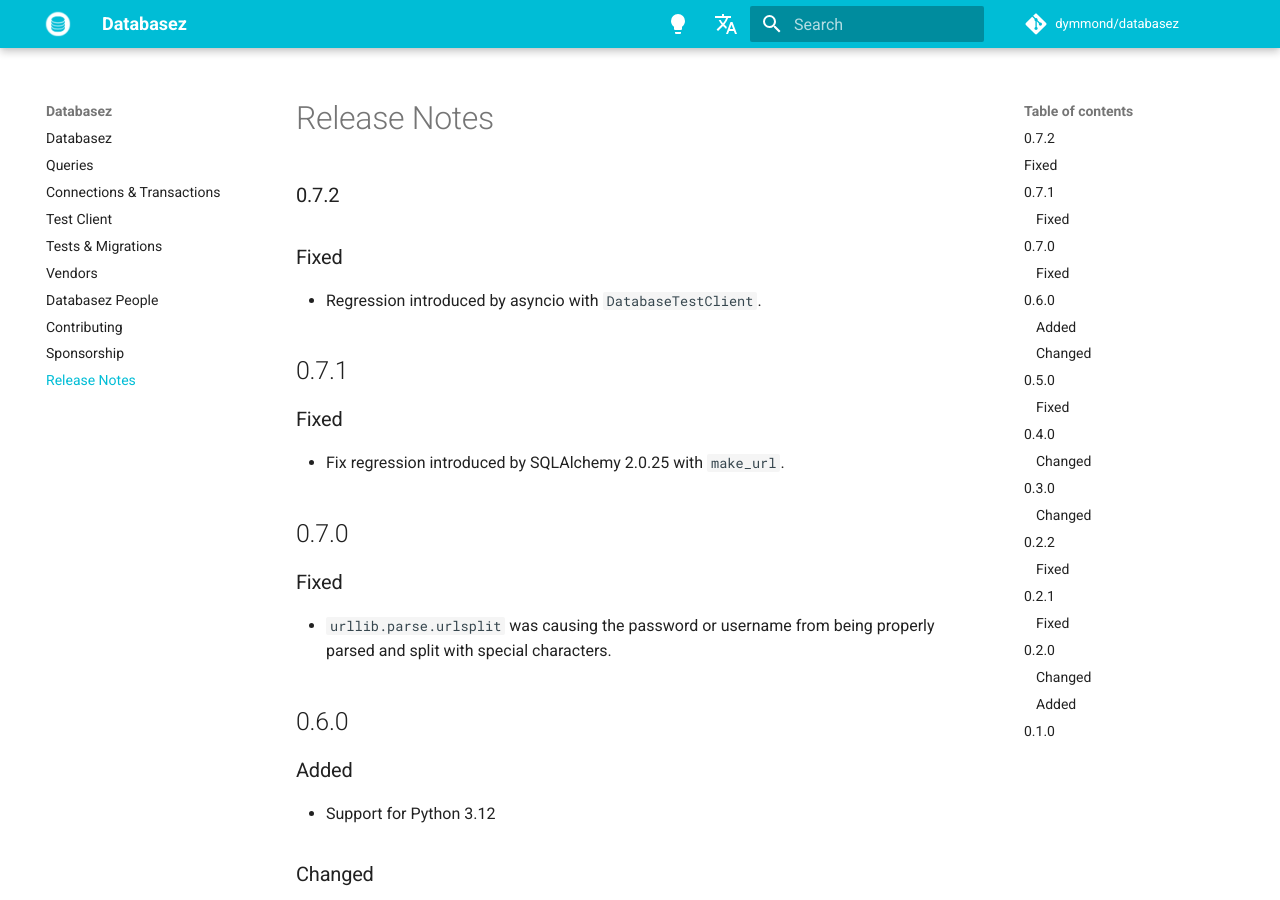
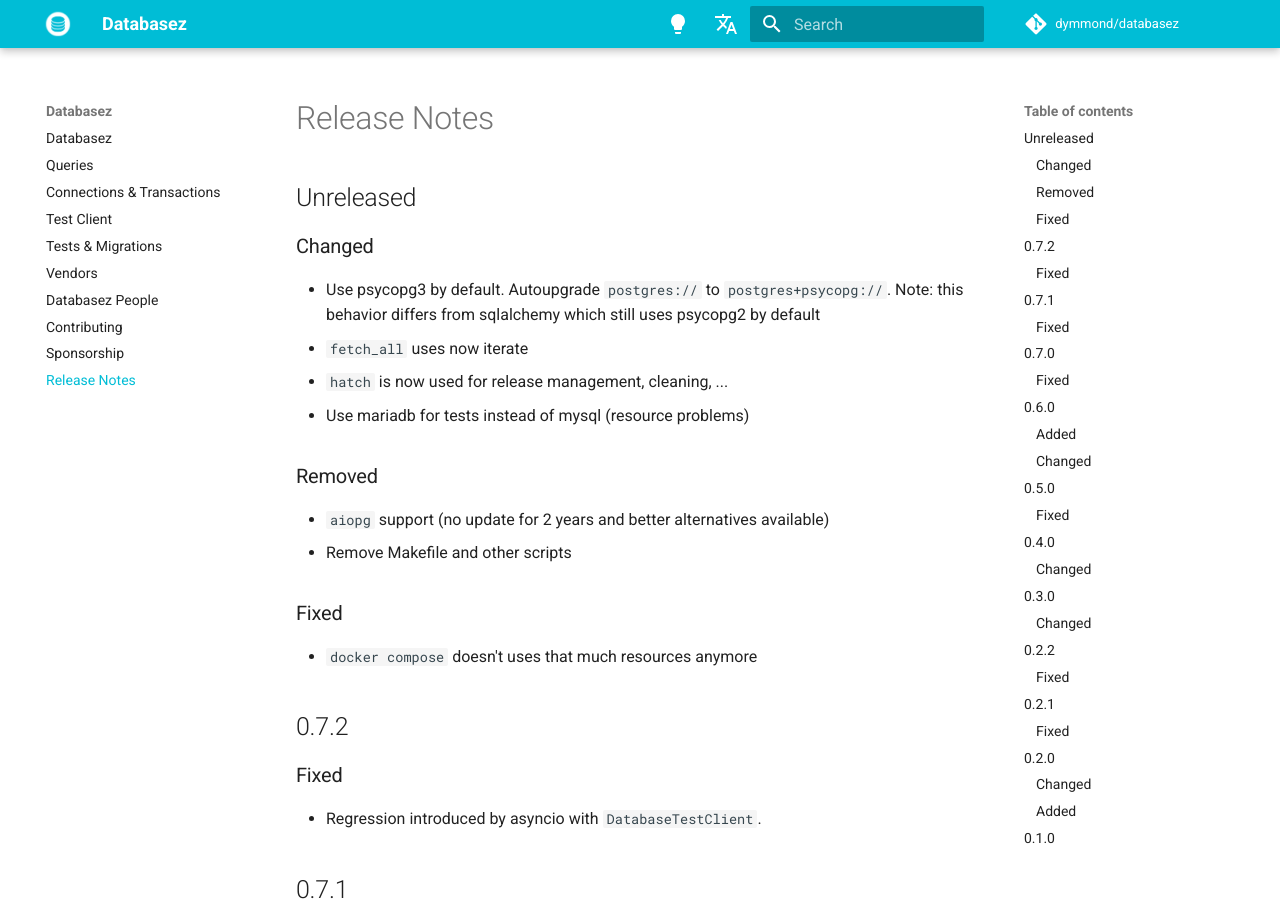
Before and after one commit to dymmond/databasez, an MkDocs documentation site: the page built from docs/release-notes.md, in a window 1280 px wide and 900 px high. Built offline with MkDocs 1.6.1 and Material for MkDocs 9.7.7, drawn with Linux system fonts in a browser that asks for light colours; comment, search, counter and statistics services are not loaded.

Commit message:
Changes: - rename docker services to match their internal service - remove stub dockerfile - update release notes

```diff
--- a/docker-compose.yml
+++ b/docker-compose.yml
@@ -1,6 +1,6 @@
 version: "3.8"
 services:
-  db:
+  postgres:
     restart: always
     image: postgres:16
     environment:
@@ -12,7 +12,7 @@ services:
     ports:
       - "5432:5432"
 
-  mysql:
+  mariadb:
     restart: always
     image: mariadb:11
     environment:
--- a/docs/release-notes.md
+++ b/docs/release-notes.md
@@ -1,6 +1,24 @@
 # Release Notes
 
-### 0.7.2
+## Unreleased
+
+### Changed
+
+- Use psycopg3 by default. Autoupgrade `postgres://` to `postgres+psycopg://`. Note: this behavior differs from sqlalchemy which still uses psycopg2 by default
+- `fetch_all` uses now iterate
+- `hatch` is now used for release management, cleaning, ...
+- Use mariadb for tests instead of mysql (resource problems)
+
+### Removed
+
+- `aiopg` support (no update for 2 years and better alternatives available)
+- Remove Makefile and other scripts
+
+### Fixed
+
+- `docker compose` doesn't uses that much resources anymore
+
+## 0.7.2
 
 ### Fixed
 
```
Also changed, not shown: 2 other files.
